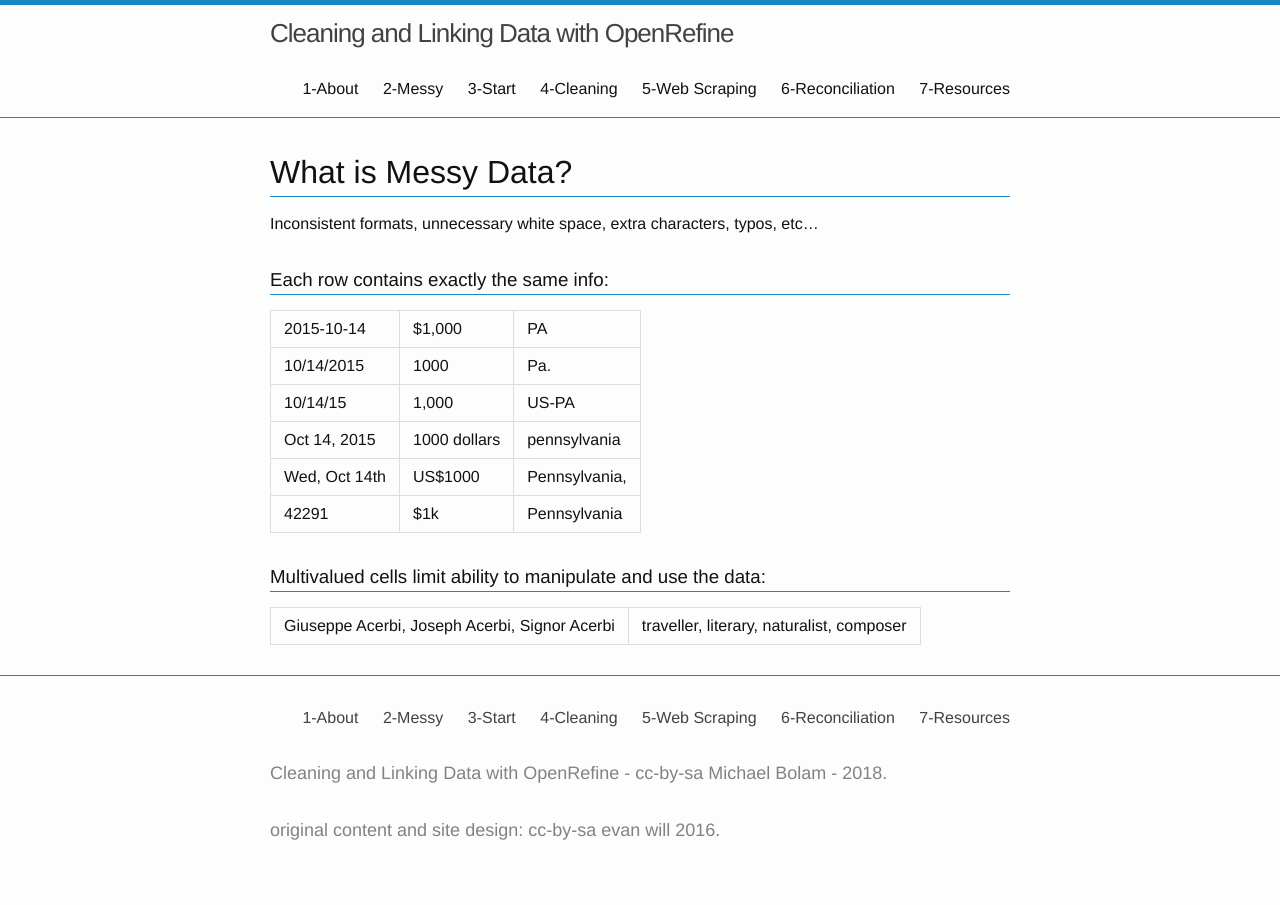
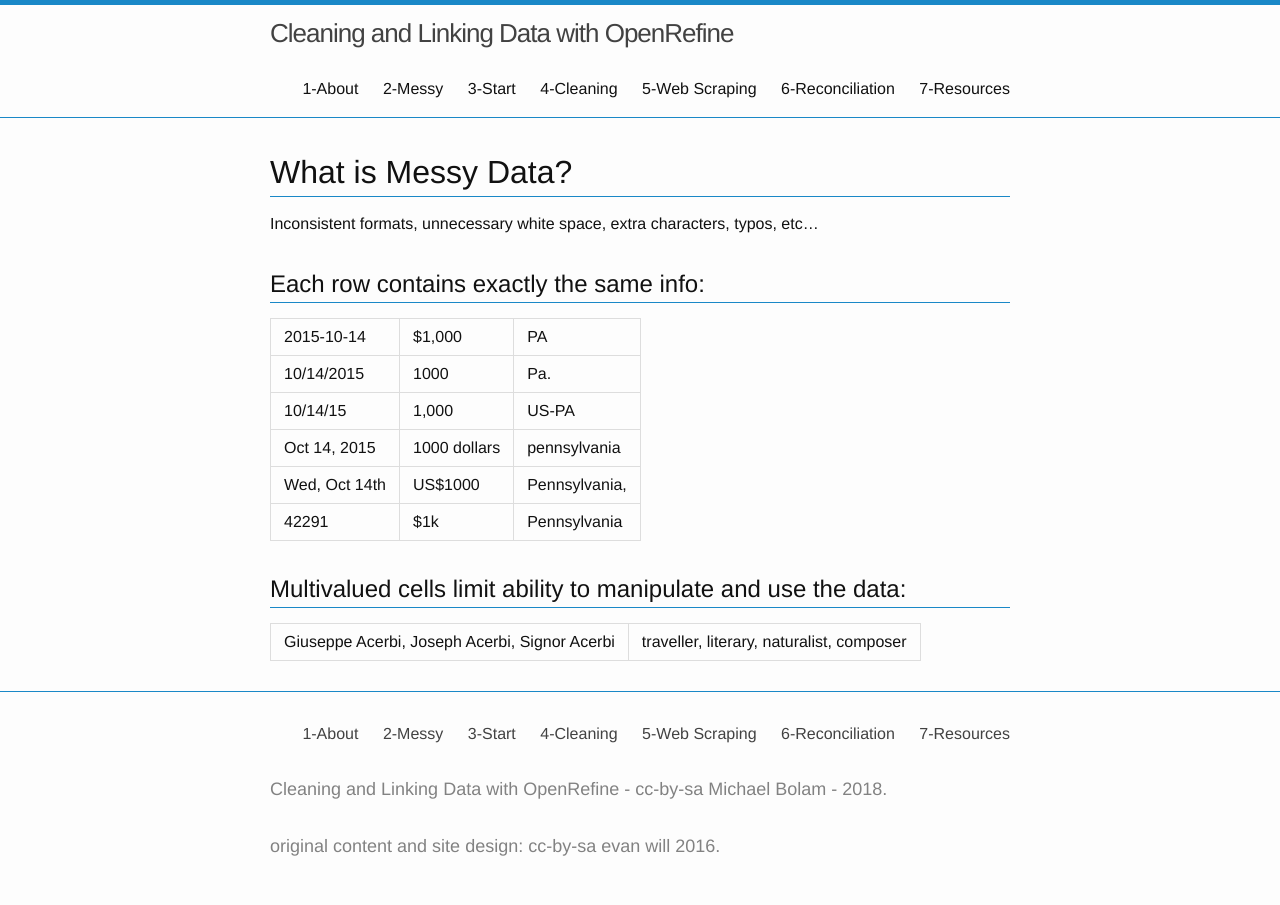
Before and after one commit to mbolam/DSWS_OpenRefine, a Jekyll site: the page built from 2-messy.md, in a window 1280 px wide. Built offline with Jekyll 4.4.1, drawn with Linux system fonts in a browser that asks for light colours.

```diff
--- a/2-messy.md
+++ b/2-messy.md
@@ -8,7 +8,7 @@ nav: true
 
 Inconsistent formats, unnecessary white space, extra characters, typos, etc...
 
-### Each row contains exactly the same info:
+## Each row contains exactly the same info:
 
 | 2015-10-14 | $1,000 | PA |
 | 10/14/2015 | 1000 | Pa. |
@@ -17,6 +17,6 @@ Inconsistent formats, unnecessary white space, extra characters, typos, etc...
 | Wed, Oct 14th | US$1000 | Pennsylvania, |
 | 42291 | $1k | Pennsylvania |
 
-### Multivalued cells limit ability to manipulate and use the data:
+## Multivalued cells limit ability to manipulate and use the data:
 
 | Giuseppe Acerbi, Joseph Acerbi, Signor Acerbi | traveller, literary, naturalist, composer |
```
